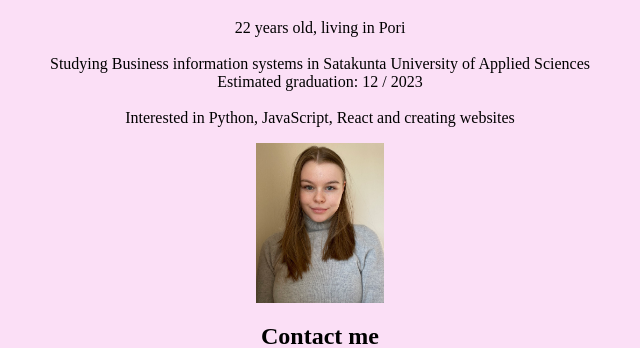
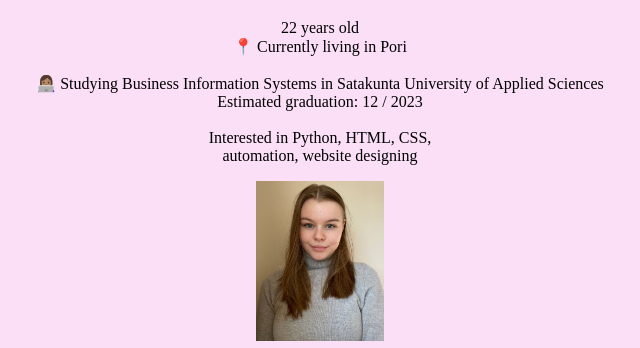
Before and after one commit to viivierika/viivierika.github.io, a plain HTML site: page index.html in a window 1280 px wide. Shown: the part 61-409 px from the top of the page, without its empty margins (320-960 px from the left). Drawn offline with Linux system fonts and the light colour scheme.

Commit message:
little changes

```diff
--- a/index.html
+++ b/index.html
@@ -1,7 +1,7 @@
 <!DOCTYPE html>
 <html lang="en">
 <head>
-    <link rel="stylesheet" href="sivu.css">
+    <link rel="stylesheet" href="website.css">
     <meta charset="UTF-8">
     <meta http-equiv="X-UA-Compatible" content="IE=edge">
     <meta name="viewport" content="width=device-width, initial-scale=1.0">
@@ -12,12 +12,14 @@
 
     <div>
         <p class="text">
-            22 years old, living in Pori
+            22 years old <br>
+            📍 Currently living in Pori
             <br> <br>
-            Studying Business information systems in Satakunta University of Applied Sciences <br>
+            👩🏽‍💻 Studying Business Information Systems in Satakunta University of Applied Sciences <br>
             Estimated graduation: 12 / 2023
             <br><br>
-            Interested in Python, JavaScript, React and creating websites
+            Interested in Python, HTML, CSS, <br>
+            automation, website designing
         </p>
     </div>
 
```
Also changed, not shown: website.css (renamed from sivu.css).
